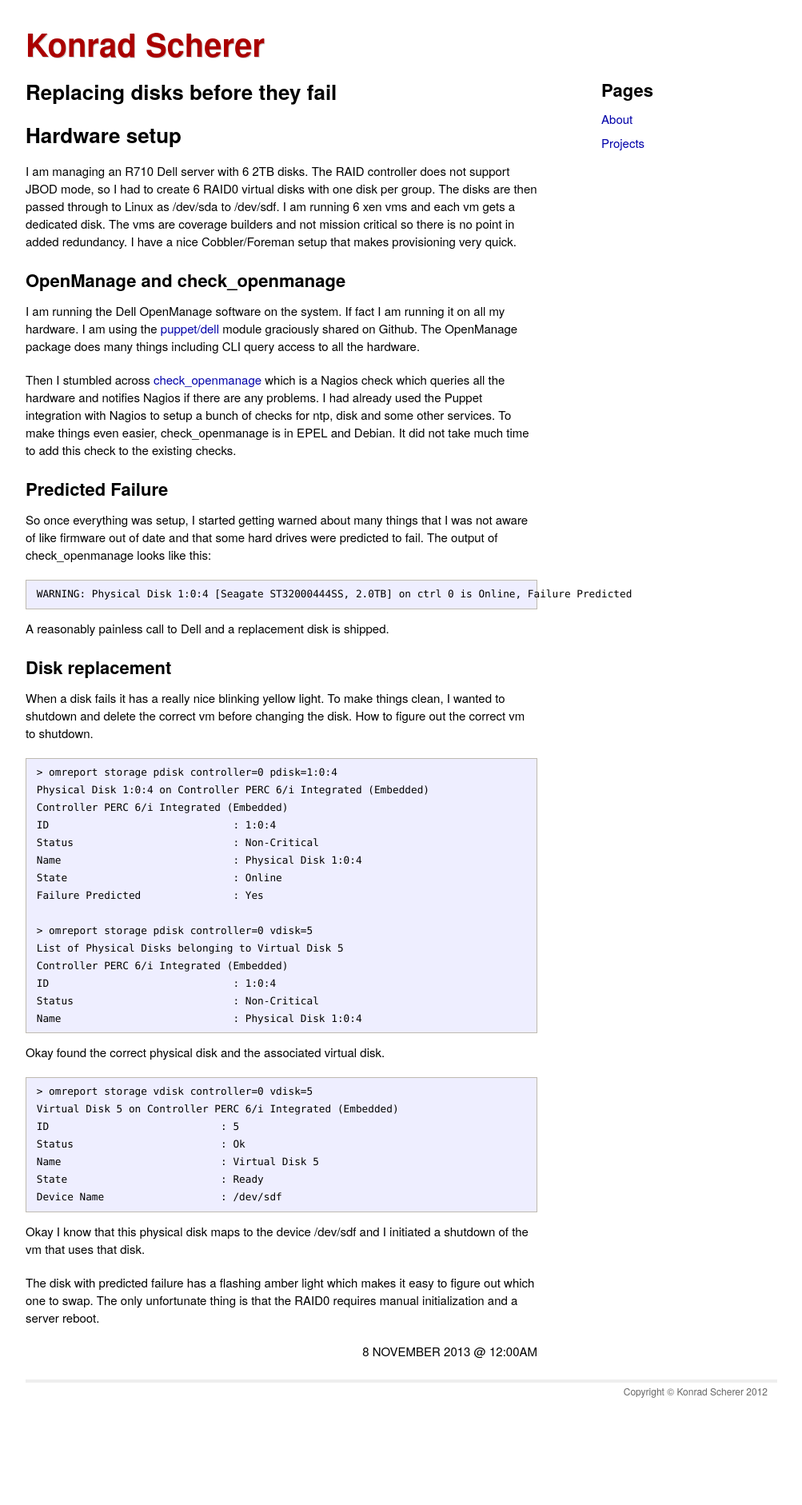
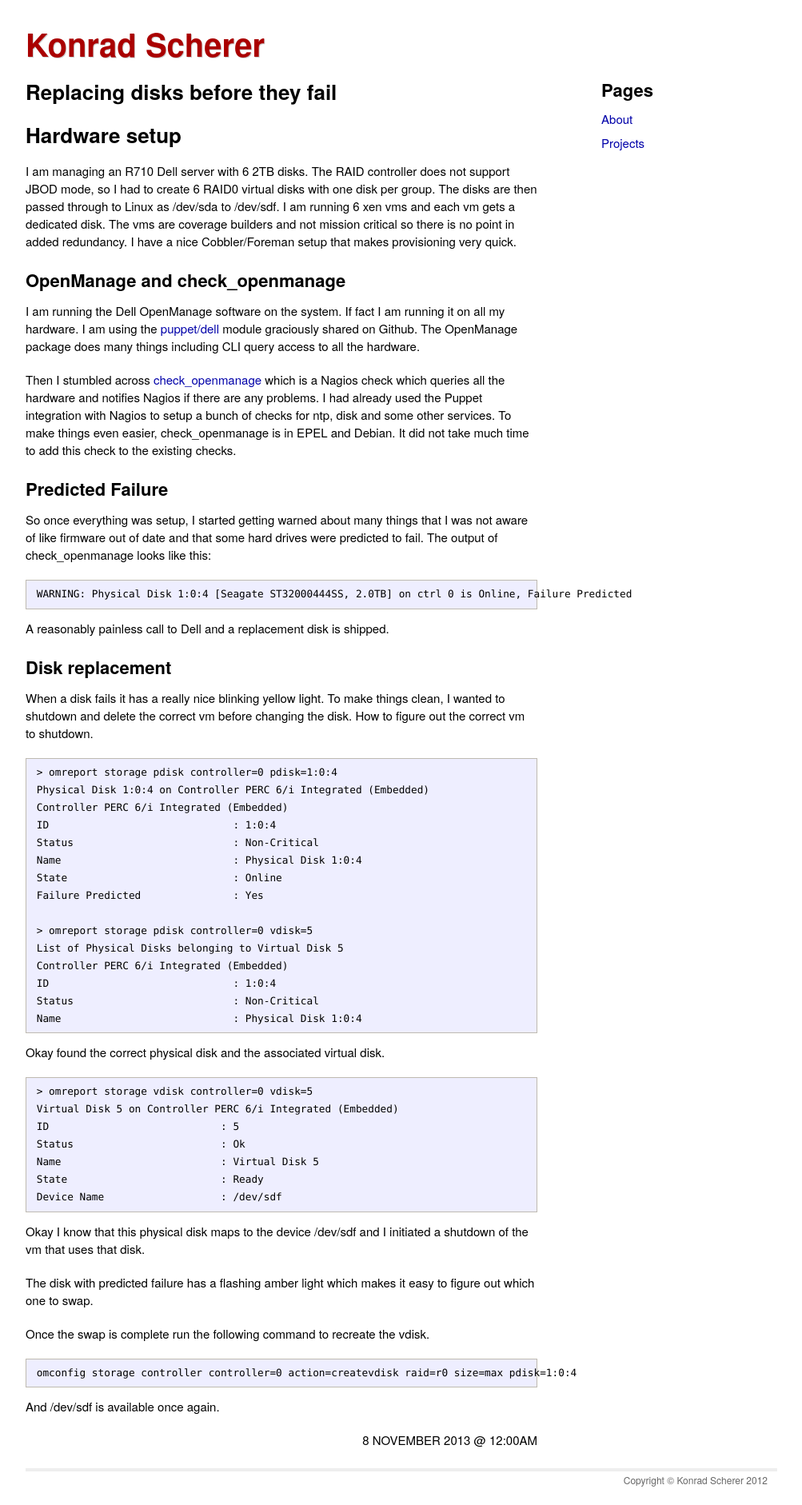
Before and after one commit to kscherer/kscherer.github.com, a Jekyll site: the page built from _posts/2013-11-08-replacing-disks-before-they-fail.md, in a window 1280 px wide. Shown: the whole page at 80% size, without its empty margins (138-1141 px from the left). Built offline with Jekyll 4.4.1, drawn with Linux system fonts in a browser that asks for light colours; before the commit the page ends 1771 px from its top, so only the background shows below that.

Commit message:
Update article with method to recreate vdisk from CLI
Signed-off-by: Konrad Scherer <Konrad.Scherer@windriver.com>

```diff
--- a/_posts/2013-11-08-replacing-disks-before-they-fail.md
+++ b/_posts/2013-11-08-replacing-disks-before-they-fail.md
@@ -76,8 +76,13 @@ Okay I know that this physical disk maps to the device /dev/sdf and I
 initiated a shutdown of the vm that uses that disk.
 
 The disk with predicted failure has a flashing amber light which makes
-it easy to figure out which one to swap. The only unfortunate thing is
-that the RAID0 requires manual initialization and a server reboot.
+it easy to figure out which one to swap.
+
+Once the swap is complete run the following command to recreate the vdisk.
+
+    omconfig storage controller controller=0 action=createvdisk raid=r0 size=max pdisk=1:0:4
+
+And /dev/sdf is available once again.
 
 [1]: https://github.com/camptocamp/puppet-dell
 [2]: http://folk.uio.no/trondham/software/check_openmanage.html
```
